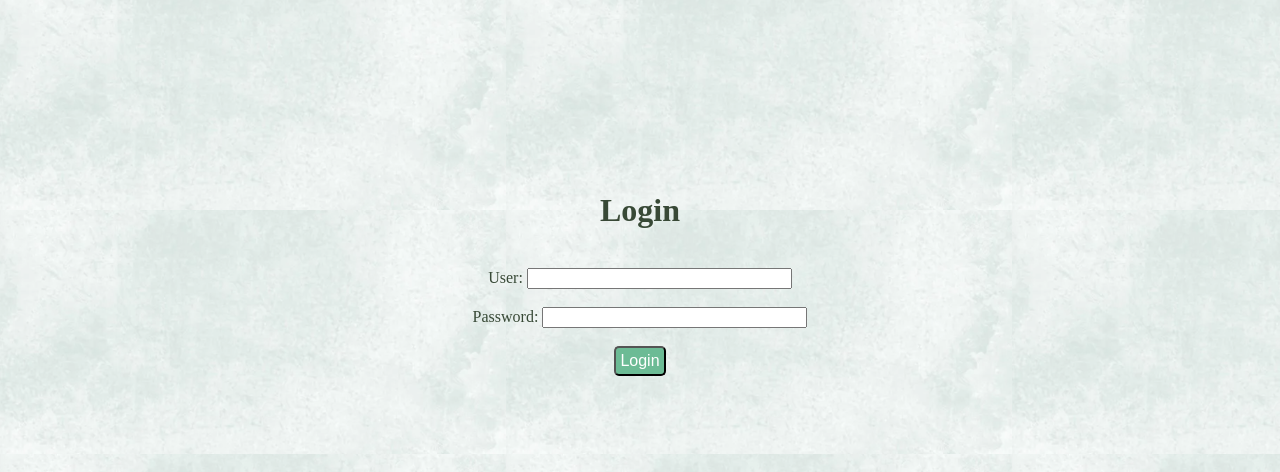
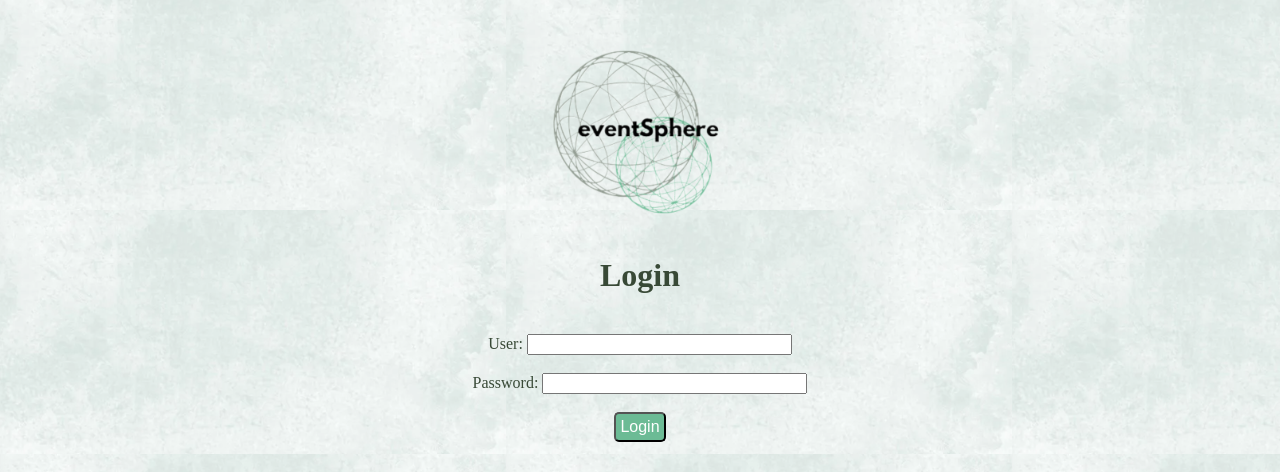
Before and after one commit to PCII-grupo-T6G3/T6G3, a Flask app: page /login in a window 1280 px wide. Shown: the part 34-506 px from the top of the page. Run offline with Flask 3, Linux system fonts and the light colour scheme.

Commit message:
logo no login

```diff
--- a/templates/login.html
+++ b/templates/login.html
@@ -7,7 +7,8 @@
 {% block content %}
     <div class = "dados">
         <br><br>
-        <div style="margin-top: 190px;"></div>
+        <div style="margin-top: 30px;"></div>
+        <img src="{{ url_for('static', filename='images/logoescuro.png')}}" alt="userlogin" width="auto" height="200">
         <h1>Login</h1>
         <br>
         <form id="form" action="/chklogin" method="post">
```
